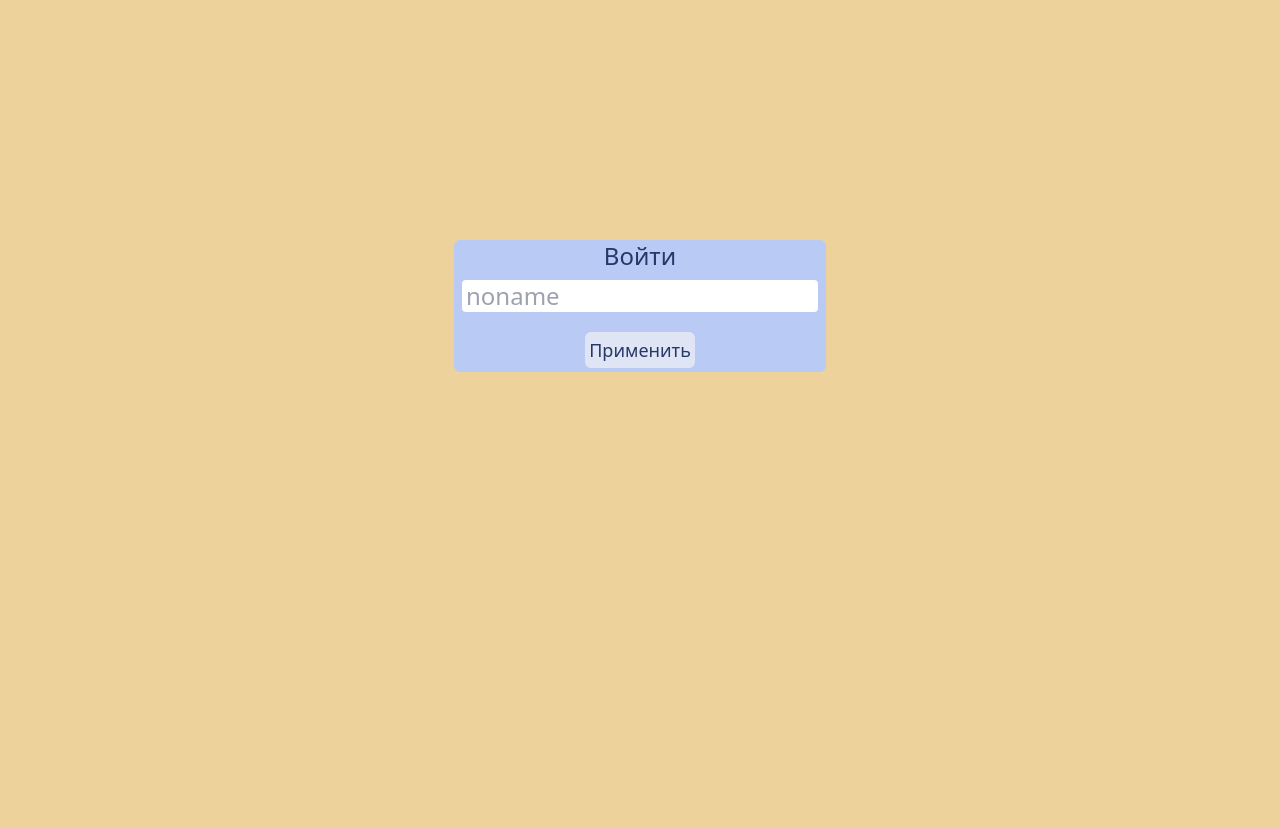
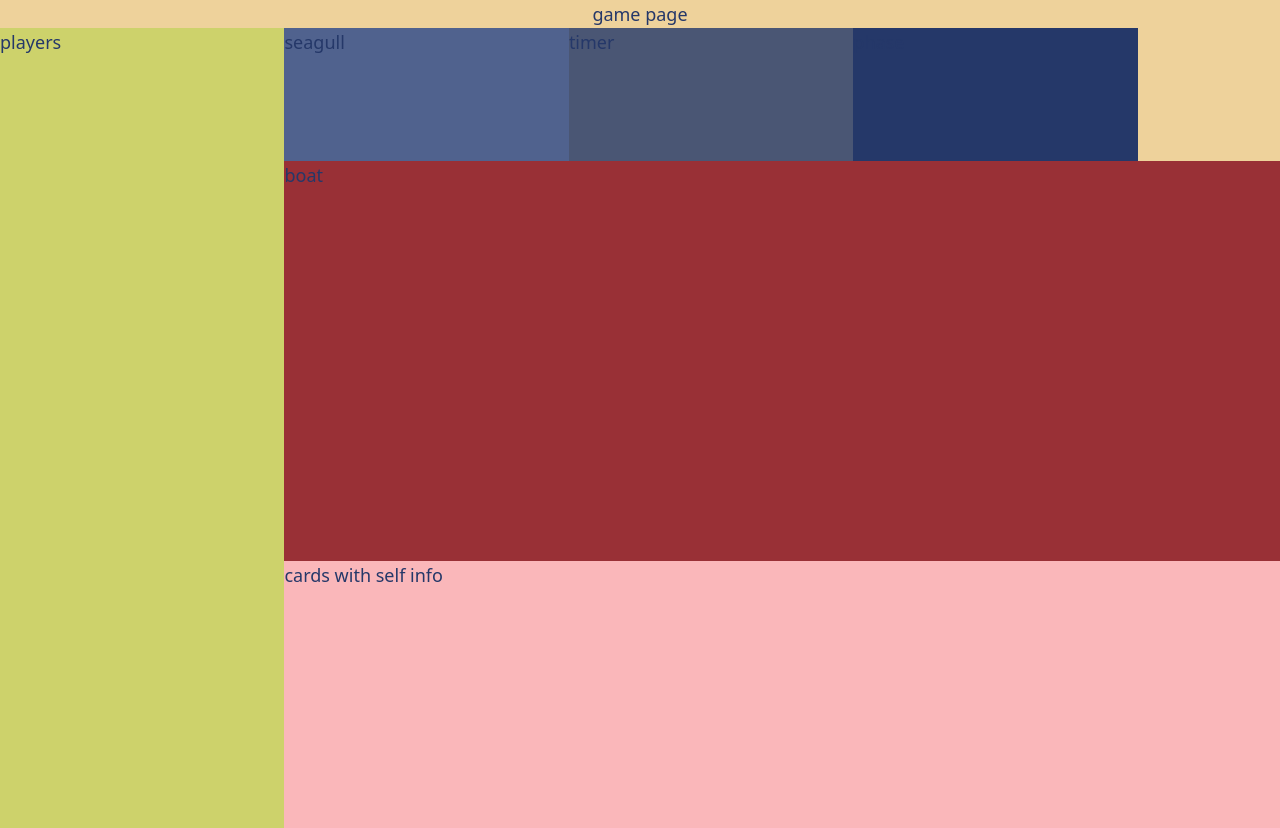
Before and after one commit to LifeBoat-TableGame/API, a Vue app in the folder client/: page /game in a window 1280 px wide. Before the commit this address led to /login. Before the commit the page ends 800 px from the top, so only its background shows below. Built offline with nearby package versions, Linux system fonts and the light colour scheme; no server answers.

Commit message:
fixed EOF error

```diff
--- a/client/src/main.ts
+++ b/client/src/main.ts
@@ -16,5 +16,5 @@ fetch('http://localhost:3000/api/token').then(res => res.text()).then(data => {
     mainStore.selfId = id;
     mainStore.useToken(token);
 });
-router.push('/login');
+//router.push('/login');
 app.mount('#app');
--- a/client/views/GamePage.vue
+++ b/client/views/GamePage.vue
@@ -1,13 +1,13 @@
 <template>
   <div class="vertical-container">
-    im a game page
+    game page
     <div class="game-grid">
-      <div class="players-field"></div>
-      <div class="seagull-field"></div>
-      <div class="timer-field"></div>
-      <div class="phase-field"></div>
-      <div class="self-field"></div>
-      <div class="boat-field"></div>
+      <div class="players-field bg-olive-400">players</div>
+      <div class="seagull-field bg-main-blue">seagull</div>
+      <div class="timer-field bg-dark-blue">timer</div>
+      <div class="phase-field bg-deep-blue">phase</div>
+      <div class="self-field bg-light-red">cards with self info</div>
+      <div class="boat-field bg-deep-red"> boat</div>
     </div>
   </div>
 </template>
@@ -28,7 +28,7 @@ const pickSupply = () => mainStore.pickSupply("Butah");
 console.log('loading ', name, ' with token \'' + mainStore.token + '\'')
 if (mainStore.activeRoomId == 0) {
   console.log('game does not exists, redirecting to main');
-  router.push('/');
+  //router.push('/');
 }
 </script>
 
@@ -54,4 +54,4 @@ if (mainStore.activeRoomId == 0) {
 .timer-field {
   @apply col-start-5 col-span-2 row-start-1 row-span-1;
 }
-</style
+</style>
```
